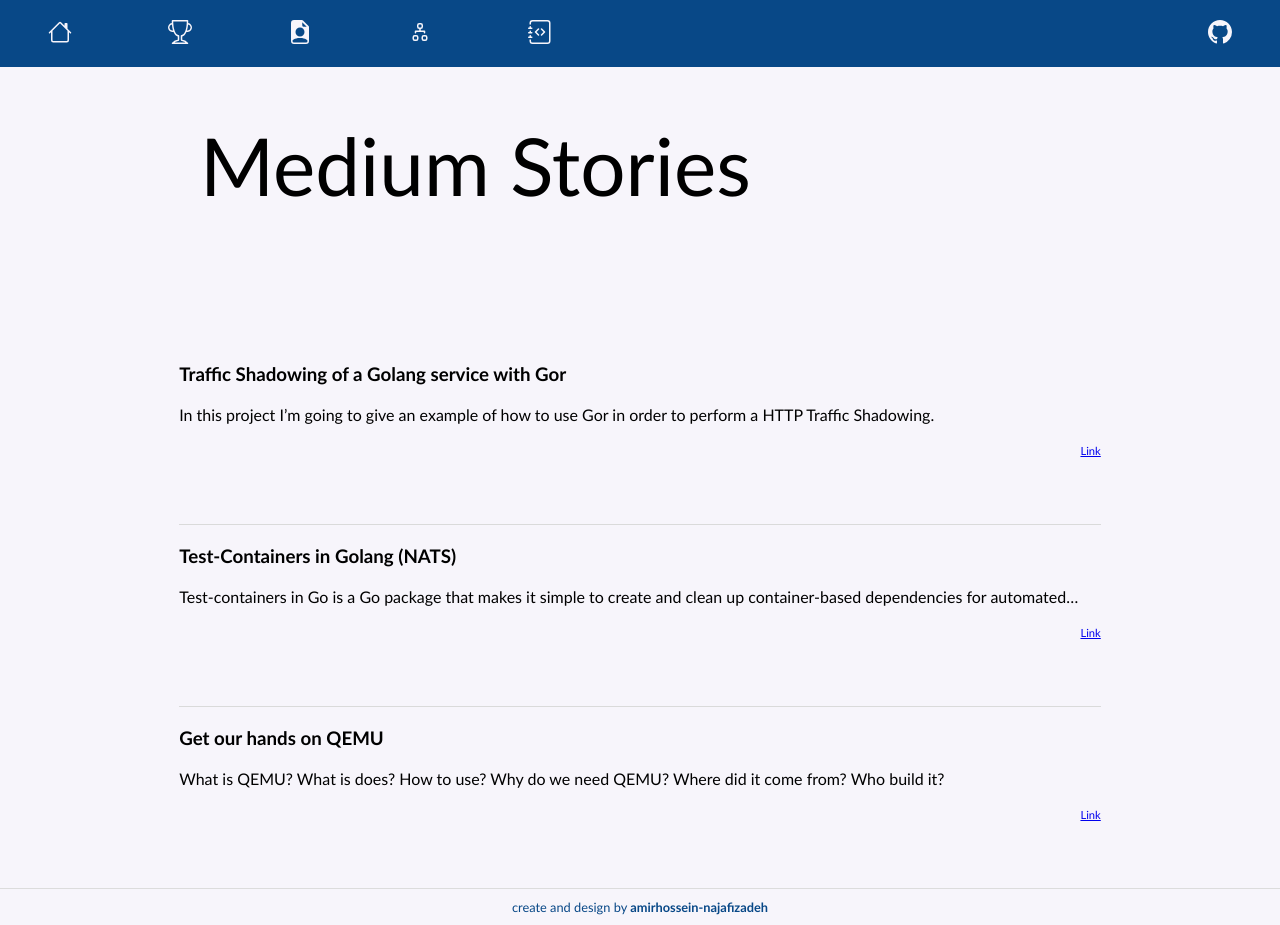
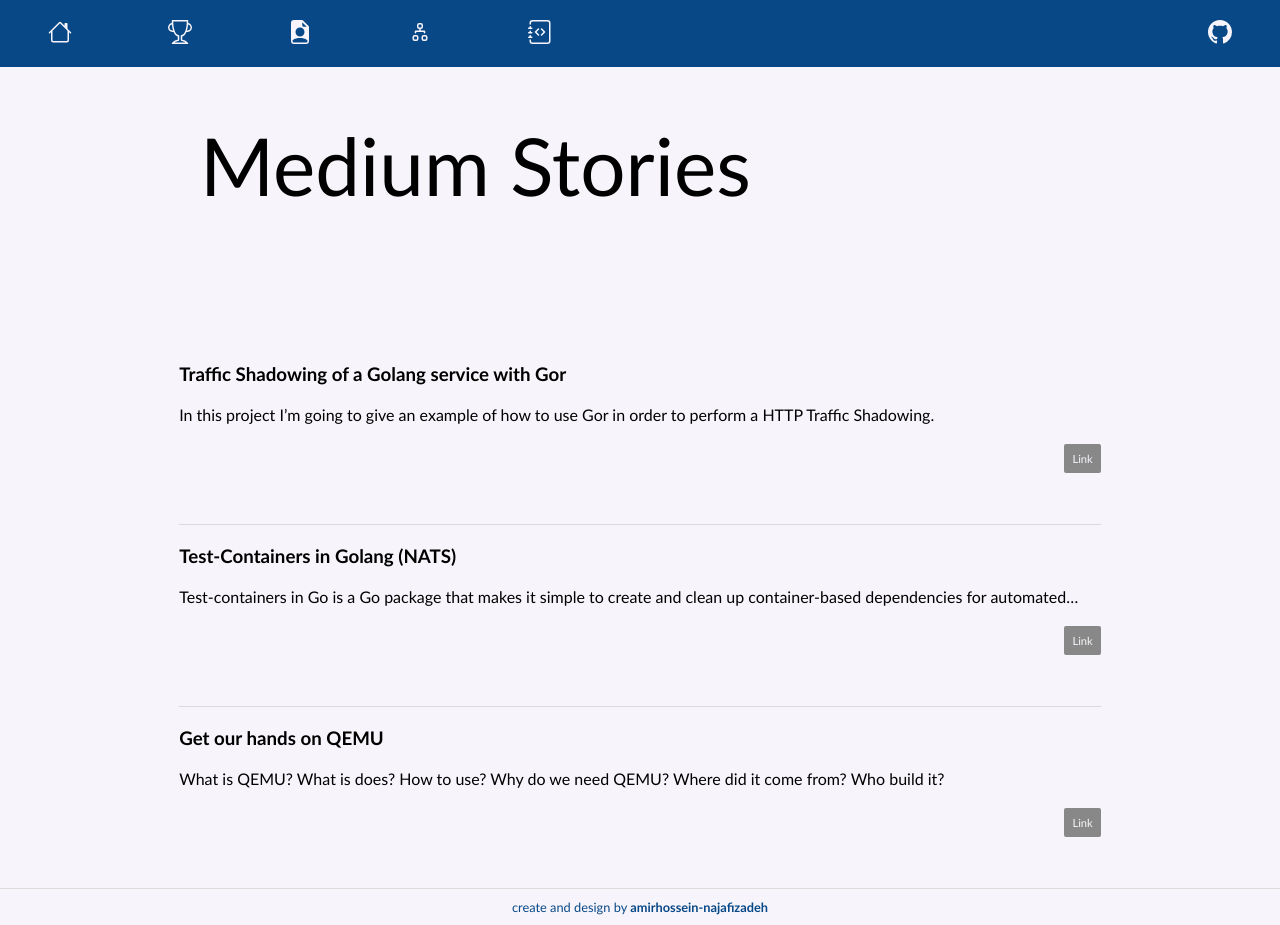
Before and after one commit to amirhnajafiz/amirhnajafiz.github.io, a Vue app in the folder github.io/: page /stories in a window 1280 px wide. Built offline with nearby package versions, Linux system fonts and the light colour scheme.

Commit message:
fix: story styles

```diff
--- a/github.io/src/views/StoryView/components/Story.vue
+++ b/github.io/src/views/StoryView/components/Story.vue
@@ -35,11 +35,8 @@ export default {
 <style scoped>
 .wrapper {
   width: 72%;
-
   margin: 80px auto 100px;
-
   padding-top: 20px;
-
   border-top: 1px solid #dadada;
 }
 
@@ -50,5 +47,15 @@ export default {
 .little {
   font-size: 0.7em;
   float: right;
+  outline: none;
+  color: #f7f5fb;
+  text-decoration: none;
+  background-color: #888888;
+  padding: 8px;
+  border-radius: 2px;
+}
+
+.little:hover {
+  background-color: #202020;
 }
 </style>
```
